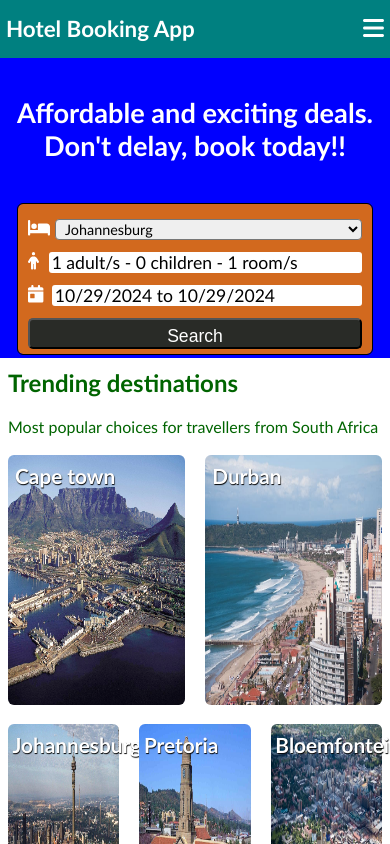
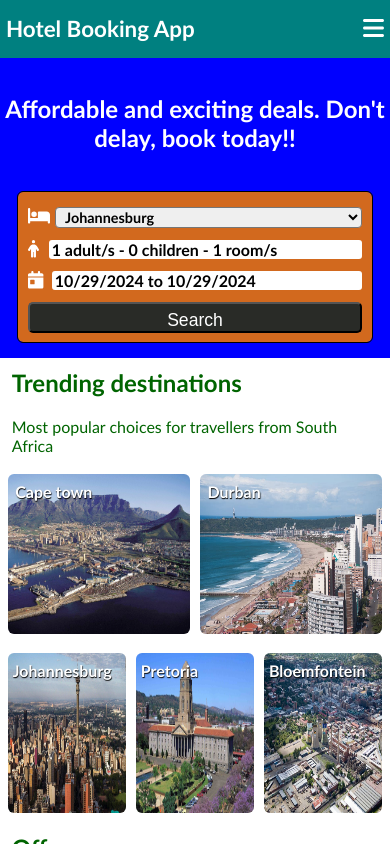
Before and after one commit to johnnyd81/hotel-view, a React (Vite) app: page / in a window 390 px wide. Shown: the top 844 px of the page. Built offline with nearby package versions, Linux system fonts and the light colour scheme; sample sign-in values are in the browser's storage.

Commit message:
modified destination.css

```diff
--- a/src/components/destItem/destItem.css
+++ b/src/components/destItem/destItem.css
@@ -19,3 +19,9 @@
   font-weight: 800;
   text-shadow: 0.5px 0.5px 1px #000;
 }
+
+@media (max-width: 550px) {
+  .dest-title {
+    font-size: 1rem;
+  }
+}
--- a/src/components/destination/destination.css
+++ b/src/components/destination/destination.css
@@ -11,7 +11,7 @@
 
 .dest-heading {
   max-width: 100%;
-  margin: 0 auto;
+  margin: 2% 1%;
   color: darkgreen;
 }
 
@@ -22,3 +22,19 @@
   height: 250px;
   margin: 1.2rem 0;
 }
+
+@media (max-width: 730px) {
+  .dest-container-1,
+  .dest-container-2 {
+    height: 200px;
+    gap: 15px;
+  }
+}
+
+@media (max-width: 660px) {
+  .dest-container-1,
+  .dest-container-2 {
+    height: 160px;
+    gap: 10px;
+  }
+}
--- a/src/components/header/header.css
+++ b/src/components/header/header.css
@@ -22,6 +22,7 @@
 
 .headerTitle {
   text-align: center;
+  padding: 0 7px;
 }
 
 .headerSearchContainer {
@@ -35,15 +36,15 @@
   display: flex;
   justify-content: space-between;
   align-items: center;
-  background-color: rgb(210, 105, 30);
+  background-color: chocolate;
   padding: 10px;
   border-radius: 5px;
   outline: 1px solid black;
-  height: 50px;
+  height: 45px;
   width: 1024px;
   position: relative;
   font-size: 1.1rem;
-  margin: 3.3% 0;
+  margin: 3% 0;
 }
 
 .headerSearchItem {
@@ -54,6 +55,7 @@
 
 .headerSearchDropdown {
   font-size: 0.9rem;
+  font-weight: bold;
   font-family: "Trebuchet MS", "Lucida Sans Unicode", "Lucida Grande",
     "Lucida Sans", Arial, sans-serif;
   border-radius: 4px;
@@ -142,6 +144,8 @@
   .choiceInput,
   .dateInput {
     width: 100%;
+    font-size: 1rem;
+    font-weight: bold;
     background-color: white;
     color: black;
     border-radius: 3px;
@@ -153,3 +157,13 @@
     width: 100%;
   }
 }
+
+@media (max-width: 730px) {
+  .headerTitle {
+    font-size: 1.5rem;
+  }
+
+  .headerContainer {
+    height: 180px;
+  }
+}
```
